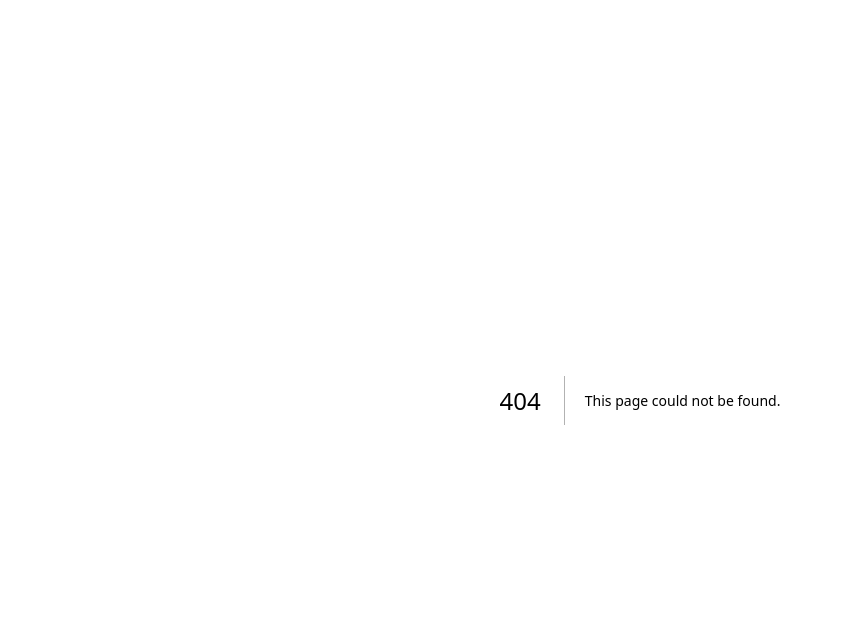
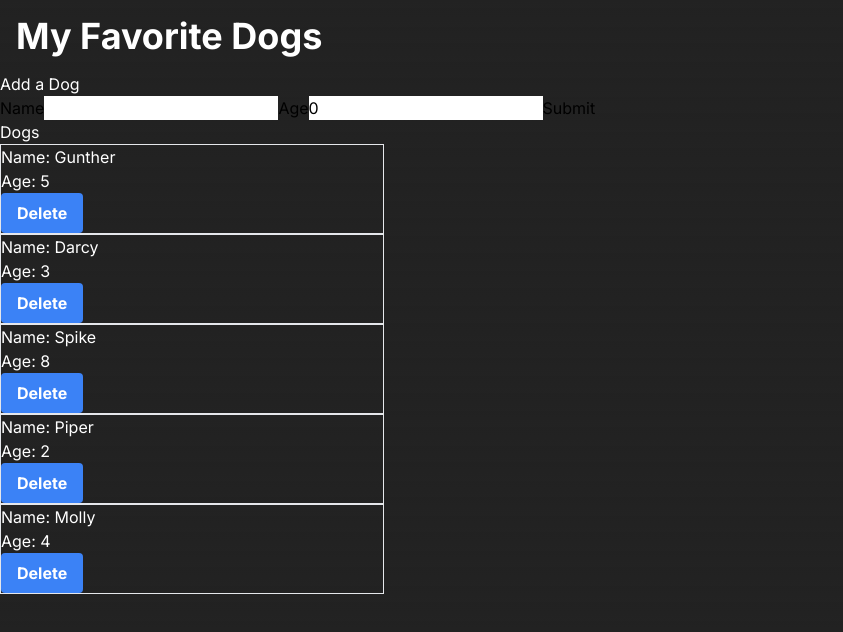
Before and after one commit to James-Sundby/cprg306-assignments, a Next.js app: page /week6-class_demo in a window 1280 px wide. Before the commit this address had no page. Shown: the top 632 px of the page, without its empty margins (0-843 px from the left). Built offline with nearby package versions, Linux system fonts and the light colour scheme.

Commit message:
Updates formatting with prettier on save

```diff
--- a/app/nav-bar.js
+++ b/app/nav-bar.js
@@ -9,10 +9,10 @@ export default function NavBar() {
                     <p className="block md:hidden">CPRG 306</p>
                 </div>
                 <div className="flex">
-                    <button className = "m-2 bg-gray-600 rounded p-2 hover:bg-gray-700 border-2 border-gray-900 text-white w-28">
+                    <button className = "m-2 bg-gray-600 rounded-lg p-2 hover:bg-gray-700 border-2 border-gray-900 text-white w-28">
                             <Link href="/">Home</Link>
                     </button>
-                    <button className = "m-2 bg-gray-600 rounded p-2 hover:bg-gray-700 border-2 border-gray-900 text-white w-28">
+                    <button className = "m-2 bg-gray-600 rounded-lg p-2 hover:bg-gray-700 border-2 border-gray-900 text-white w-28">
                             <Link href="https://github.com/James-Sundby">GitHub</Link>
                     </button>
                 </div>
--- /dev/null
+++ b/app/week6-class_demo/dog-form.js
@@ -0,0 +1,47 @@
+"use client";
+
+import { useState } from 'react';
+
+export default function DogForm({ mySubmit }){
+    const [name, setName] = useState("");
+    const [age, setAge] = useState(0);
+    const [timesSubmitted, setTimesSubmitted] = useState(0);
+
+    function handleSubmit(event){
+
+        if (timesSubmitted >= 5){
+            alert("You have submitted too many times. Please refresh the page.");
+            return;
+        }
+        setTimesSubmitted(timesSubmitted + 1);
+
+        event.preventDefault();
+
+        const newDog = {name, age};
+        mySubmit(newDog);
+
+        setName("");
+        setAge(0);
+    }
+
+    return(
+        <div>
+            <h2>Add a Dog</h2>
+            <form onSubmit={handleSubmit} className="text-black">
+                <label htmlFor="name">Name</label>
+                    <input
+                    value={name}
+                    onChange={(e) => setName(e.target.value)}
+                    className=""
+                    />
+                <label htmlFor="age">Age</label>
+                    <input
+                    value={age}
+                    onChange={(e) => setAge(parseInt(e.target.value))}
+                    className=""
+                    />
+                <button>Submit</button>
+            </form>
+        </div>
+    );
+}
--- /dev/null
+++ b/app/week6-class_demo/dog-list.js
@@ -0,0 +1,14 @@
+import Dog from "./dog.js";
+
+export default function DogList({ dogs, onDelete }){
+    return(
+        <div>
+            <h2>Dogs</h2>
+            {dogs.map((dog) => (
+                <div key={dog.name}>
+                    <Dog key={dog.name} name={dog.name} age={dog.age} onDelete={onDelete} />
+                </div>
+            ))}
+        </div>
+    );
+}
--- /dev/null
+++ b/app/week6-class_demo/dog.js
@@ -0,0 +1,15 @@
+export default function Dog({ name, age, onDelete }) {
+    return (
+        <div className="border max-w-sm">
+            <h3>Name: {name}</h3>
+            <p>Age: {age}</p>
+            <p>
+                <button
+                onClick={() => onDelete(name)}
+                className="bg-blue-500 hover:bg-blue-700 text-white font-bold py-2 px-4 rounded">
+                Delete
+                </button>
+            </p>
+        </div>
+    );
+}
--- /dev/null
+++ b/app/week6-class_demo/page.js
@@ -0,0 +1,35 @@
+"use client"
+
+import DogForm from "./dog-form"
+import DogList from "./dog-list"
+import { useState } from "react";
+
+const dogData = [
+  {name: "Gunther", age: 5},
+  {name: "Darcy", age: 3},
+  {name: "Spike", age: 8},
+  {name: "Piper", age: 2},
+  {name: "Molly", age: 4},
+  ];
+
+
+export default function Home() {
+  const [dogs, setDogs] = useState(dogData);
+
+  function handleSubmit(dog){
+    setDogs([...dogs, dog]);
+  }
+
+  function handleDelete(name){
+    setDogs(dogs.filter((d) => d.name !== name));
+  }
+
+
+  return (
+      <div>
+        <h1 className="text-4xl m-4 font-bold">My Favorite Dogs</h1>
+        <DogForm mySubmit={handleSubmit} />
+        <DogList dogs={dogs} onDelete={handleDelete}/>
+      </div>
+    )
+}
--- a/app/week6/item.js
+++ b/app/week6/item.js
@@ -9,5 +9,5 @@ export default function Item({ name, quantity, category }) {
         <p>In {category}</p>
       </div>
     </li>
-    )
+  );
 }
--- a/app/week6/new-item.js
+++ b/app/week6/new-item.js
@@ -2,7 +2,7 @@
 
 import { useState } from "react";
 
-export default function NewItem({ onAddItem }){
+export default function NewItem({ onAddItem }) {
   const [name, setName] = useState("");
   const [quantity, setQuantity] = useState(1);
   const [category, setCategory] = useState("produce");
@@ -11,9 +11,6 @@ export default function NewItem({ onAddItem }){
     event.preventDefault();
 
     const newItem = { name, quantity, category };
-        //console.log(newItem);
-
-        //alert(`Name: ${name}, Quantity: ${quantity}, Category: ${category}`);
     onAddItem(newItem);
 
     setName("");
@@ -34,52 +31,53 @@ export default function NewItem({ onAddItem }){
   };
 
   return (
-            <div className = "flex flex-col w-full max-w-lg sm:w-fill bg-gray-800 p-2 m-2 border-2 border-gray-900 rounded-lg justify-center">
-                <h2 className = "flex pb-2">Add New Item</h2>
-                <form onSubmit = {handleSubmit}>
-                    <div className = "flex flex-col pb-2 mx-2">
+    <div className="flex flex-col w-full max-w-lg sm:w-fill bg-gray-800 p-2 m-2 border-2 border-gray-900 rounded-lg justify-center">
+      <h2 className="flex pb-2">Add New Item</h2>
+      <form onSubmit={handleSubmit}>
+        <div className="flex flex-col pb-2 mx-2">
           <input
-                            placeholder = "Item Name"
-                            type = "text"
+            placeholder="Item Name"
+            type="text"
             required
-                            onChange = {handleNameChange}
-                            value = {name}
-                            className ="border-2 border-gray-900 rounded-lg p-2 text-black font-sans"
+            onChange={handleNameChange}
+            value={name}
+            className="border-2 border-gray-900 rounded-lg p-2 text-black font-sans"
           />
         </div>
-                    <div className = "flex justify-between pb-2">
+        <div className="flex justify-between pb-2">
           <input
-                            type = "number"
-                            min = "1"
-                            max = "99"
+            type="number"
+            min="1"
+            max="99"
             required
-                            onChange = {handleQuantityChange}
-                            value = {quantity}
-                            className = "border-2 border-gray-900 rounded-lg p-2 text-black mx-2 w-28 "
+            onChange={handleQuantityChange}
+            value={quantity}
+            className="border-2 border-gray-900 rounded-lg p-2 text-black mx-2 w-28"
           />
           <select
             required
-                            onChange = {handleCategoryChange}
-                            value = {category}
-                            className = "border-2 border-gray-900 rounded-lg p-2 text-black mx-2 w-56"
+            onChange={handleCategoryChange}
+            value={category}
+            className="border-2 border-gray-900 rounded-lg p-2 text-black mx-2 w-56"
           >
-                            <option value = "produce">Produce</option>
-                            <option value = "dairy">Dairy</option>
-                            <option value = "bakery">Bakery</option>
-                            <option value = "meat">Meat</option>
-                            <option value = "frozen foods">Frozen Foods</option>
-                            <option value = "canned goods">Canned Goods</option>
-                            <option value = "dry goods">Dry Goods</option>
-                            <option value = "beverages">Beverages</option>
-                            <option value = "snacks">Snacks</option>
-                            <option value = "household">Household</option>
-                            <option value = "other">Other</option>
+            <option value="produce">Produce</option>
+            <option value="dairy">Dairy</option>
+            <option value="bakery">Bakery</option>
+            <option value="meat">Meat</option>
+            <option value="frozen foods">Frozen Foods</option>
+            <option value="canned goods">Canned Goods</option>
+            <option value="dry goods">Dry Goods</option>
+            <option value="beverages">Beverages</option>
+            <option value="snacks">Snacks</option>
+            <option value="household">Household</option>
+            <option value="other">Other</option>
           </select>
         </div>
-                    <div className = "flex flex-col">
+        <div className="flex flex-col">
           <button
-                            type = "submit"
-                            className = "bg-gray-600 border-2 border-gray-900 text-white rounded-lg p-2 mx-2 hover:bg-gray-400 focus:bg-gray-400">
+            type="submit"
+            className="bg-gray-600 border-2 border-gray-900 text-white rounded-lg p-2 mx-2 hover:bg-gray-700"
+          >
             Save
           </button>
         </div>
--- a/app/week6/page.js
+++ b/app/week6/page.js
@@ -1,18 +1,14 @@
 "use client";
 
 import { useState } from "react";
-import ItemList from "./item-list"
-import NewItem from "./new-item"
-import itemsData from "./items.json"
+import ItemList from "./item-list";
+import NewItem from "./new-item";
+import itemsData from "./items.json";
 
-import NavBar from "../nav-bar"
+import NavBar from "../nav-bar";
 
 export default function Home() {
-    const [items, setItems] = useState(
-        itemsData.map((item) => ({
-            ...item,
-        }))
-    );
+  const [items, setItems] = useState(itemsData);
 
   const handleAddItem = (item) => {
     setItems([...items, item]);
@@ -23,8 +19,8 @@ export default function Home() {
       <NavBar />
       <main>
         <h1 className="text-4xl m-4 font-bold">Shopping List</h1>
-                <NewItem onAddItem={handleAddItem}/>
-                <ItemList items={items}/>
+        <NewItem onAddItem={handleAddItem} />
+        <ItemList items={items} />
       </main>
     </>
   );
```
Also changed, not shown: app/week6/item-list.js (+47 -19 lines). Lines whose indentation alone changed are shown as unchanged.
